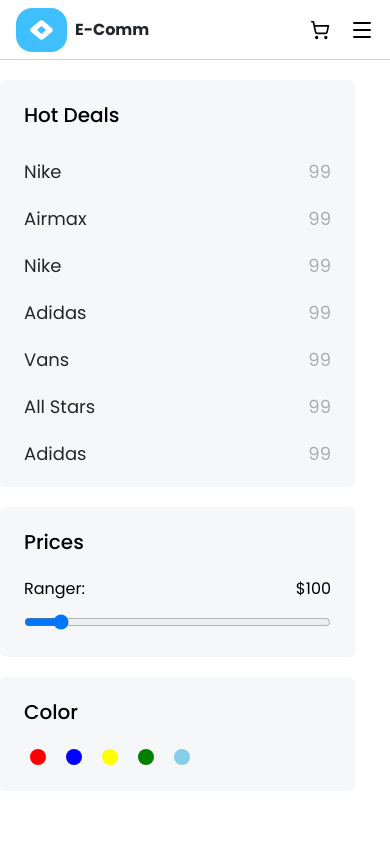
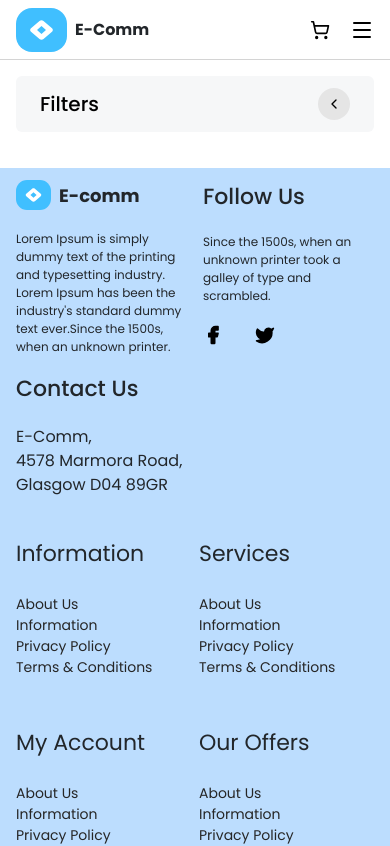
Before and after one commit to adiityasharma/e-comm, a React (Vite) app: page /shop in a window 390 px wide. Shown: the top 846 px of the page. Built offline with nearby package versions, Linux system fonts and the light colour scheme.

Commit message:
Refactor Header component for mobile navigation and add AllBrand component to Sidebar; enhance ColorFilter with additional colors and improve CSS animations

```diff
--- a/src/components/nav/Header.jsx
+++ b/src/components/nav/Header.jsx
@@ -81,9 +81,9 @@
       </div>
       {/* mobile view nav */}
       <div className="md:hidden flex gap-5 items-center">
-        <div className=" items-center justify-between font-[Proxima Nova] ">
+        <Link to={"/cart"} className=" items-center justify-between font-[Proxima Nova] ">
           <ShoppingCart size={20} className=" " />
-        </div>
+        </Link>
 
         <div onClick={() => setIsMobileMenuOpen(!isMobileMenuOpen)}>
           {isMobileMenuOpen ? <X /> : <Menu />}
@@ -93,13 +93,15 @@
       {isMobileMenuOpen && (
         <div className="absolute p-4 left-0 top-[65px] md:hidden w-full h-[100vh] bg-white shadow-md ">
           <ul className="flex flex-col gap-3 w-full h-fit">
-            {navItems.map((item, index) => (
-              <li
+            {navItems.map((item) => (
+              <Link
+                to={item.url}
+                onClick={()=>isMobileMenuOpen(false)}
                 className="text-[25px] font-[500] text-[#22262A] "
-                key={index}
+                key={item.id}
               >
-                {item}
-              </li>
+                {item.text}
+              </Link>
             ))}
           </ul>
         </div>
--- /dev/null
+++ b/src/components/shop/AllBrand.jsx
@@ -0,0 +1,33 @@
+import React from 'react'
+
+
+const brandNames = [
+  "Nike",
+  "Airmax",
+  "Adidas",
+  "Vans",
+];
+
+const AllBrand = () => {
+  return (
+    <div className="w-full bg-[#F6F7F8] py-5 px-6 rounded-md">
+      <h1 className="text-[20px] font-[500] ">Brand</h1>
+
+      <div className="mt-7">
+        <ul className="flex flex-col gap-5">
+          {brandNames.map((item, index) => (
+            <div
+              key={index}
+              className="flex justify-between text-[18px] text-[#262626]"
+            >
+              <li className="">{item}</li>
+              <span className="opacity-35 ">99</span>
+            </div>
+          ))}
+        </ul>
+      </div>
+    </div>
+  );
+}
+
+export default AllBrand
--- a/src/components/shop/Color.jsx
+++ b/src/components/shop/Color.jsx
@@ -5,7 +5,7 @@
   const [selected, isSelected] = useState("");
 
   return (
-    <div className="w-full flex gap-2">
+    <div className="w-full flex flex-wrap gap-2 ">
       {colors.map((color) => (
         <div
           onClick={() => isSelected(color)}
@@ -17,7 +17,7 @@
         >
           <div
             style={{ backgroundColor: color }}
-            className="w-4 h-4 rounded-full"
+            className=" w-4 h-4 rounded-full"
           ></div>
         </div>
       ))}
--- a/src/components/shop/ColorFilter.jsx
+++ b/src/components/shop/ColorFilter.jsx
@@ -6,7 +6,7 @@
     <div className="w-full bg-[#F6F7F8] py-5 px-6 rounded-md">
       <h1 className="text-[20px] font-[500] ">Color</h1>
       <div className='w-full flex mt-4'>
-        <Color colors={["red", "blue", "yellow", "green", "skyblue"]} />
+        <Color colors={["red", "blue", "yellow", "green", "skyblue", "aqua", "brown", "black"]} />
       </div>
     </div>
   );
--- a/src/components/shop/Sidebar.jsx
+++ b/src/components/shop/Sidebar.jsx
@@ -1,16 +1,54 @@
-import React from "react";
+import React, { useState } from "react";
 import HotDeals from "./HotDeals";
 import PriceFilter from "./PriceFilter";
 import ColorFilter from "./ColorFilter";
+import AllBrand from "./AllBrand";
+import { ChevronDown, ChevronUp } from "lucide-react";
 
 const Sidebar = () => {
+  const [isFilterOpen, setIsFilterOpen] = useState(false);
+
   return (
-    <div className="w-[355px] flex flex-col gap-5">
-      <HotDeals />
-      <PriceFilter />
-      <ColorFilter />
+    <div className="relative md:w-[250px] lg:w-[300px] xl:w-[355px] flex-col gap-5">
+      <div className="w-full bg-[#F6F7F8] py-3 px-6 rounded-md flex items-center justify-between">
+        <h1 className="text-[20px] font-[500] ">Filters</h1>
+        <button
+          onClick={() => setIsFilterOpen(!isFilterOpen)}
+          className=" cursor-pointer w-8 h-8 flex items-center justify-center bg-neutral-200 rounded-full"
+        >
+          <ChevronDown
+            size={16}
+            className={`transition-transform duration-300 ${
+              isFilterOpen ? "rotate-180" : "rotate-90"
+            }`}
+          />
+        </button>
+      </div>
+
+      <div
+        className={`overflow-hidden transition-all duration-500 ease-in-out ${
+          isFilterOpen ? "max-h-[1000px] opacity-100" : "max-h-0 opacity-0"
+        }`}
+      >
+        <div className="flex w-full flex-col gap-5">
+          <HotDeals />
+          <PriceFilter />
+          <ColorFilter />
+          <AllBrand />
+        </div>
+      </div>
     </div>
   );
 };
 
 export default Sidebar;
+
+{/* <div
+  onClick={() => setIsFilterOpen(!isFilterOpen)}
+  className="w-full bg-[#F6F7F8] py-5 px-6 rounded-md mt-5"
+>
+  <div className="text-[20px] font-[500] flex justify-center items-center gap-2">
+    <h1>Filter</h1>
+    {isFilterOpen ? <ChevronUp /> : <ChevronDown />}
+  </div>
+</div> */}
--- a/src/index.css
+++ b/src/index.css
@@ -6,9 +6,15 @@
   font-family: "Poppins";
 }
 
-select {
-    -webkit-appearance: none;
-    -moz-appearance: none;
-    appearance: none;
+.slide {
+    -webkit-animation: slide 0.5s forwards;
+    animation: slide 0.5s forwards;
+}
 
+@-webkit-keyframes slide {
+    100% { left: 0; }
 }
+
+@keyframes slide {
+    100% { left: 0; }
+}
--- a/src/pages/Shop.jsx
+++ b/src/pages/Shop.jsx
@@ -3,7 +3,7 @@
 
 const Shop = () => {
   return (
-    <div className='w-full min-h-screen mt-5' >
+    <div className='w-full  sm:mt-5 overflow-hidden p-4 md:p-0 ' >
       <Sidebar/>
     </div>
   )
```
